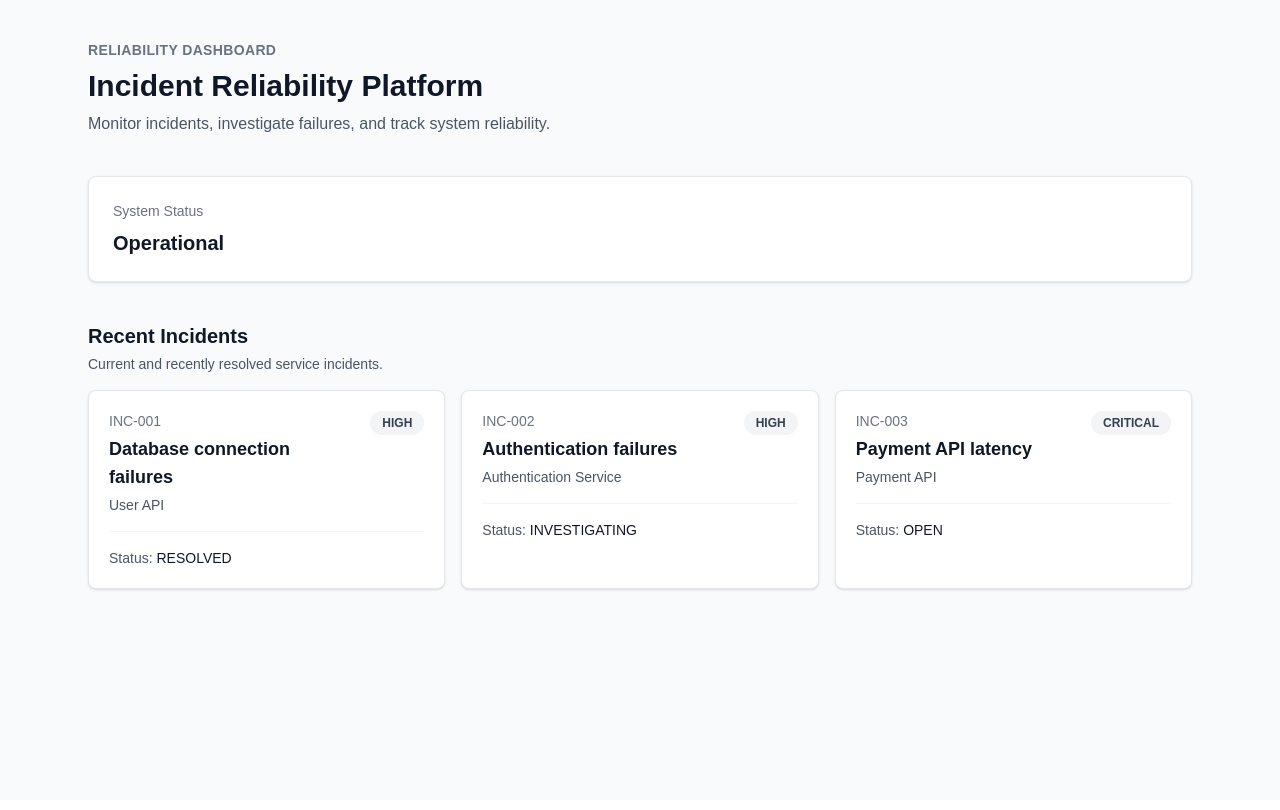
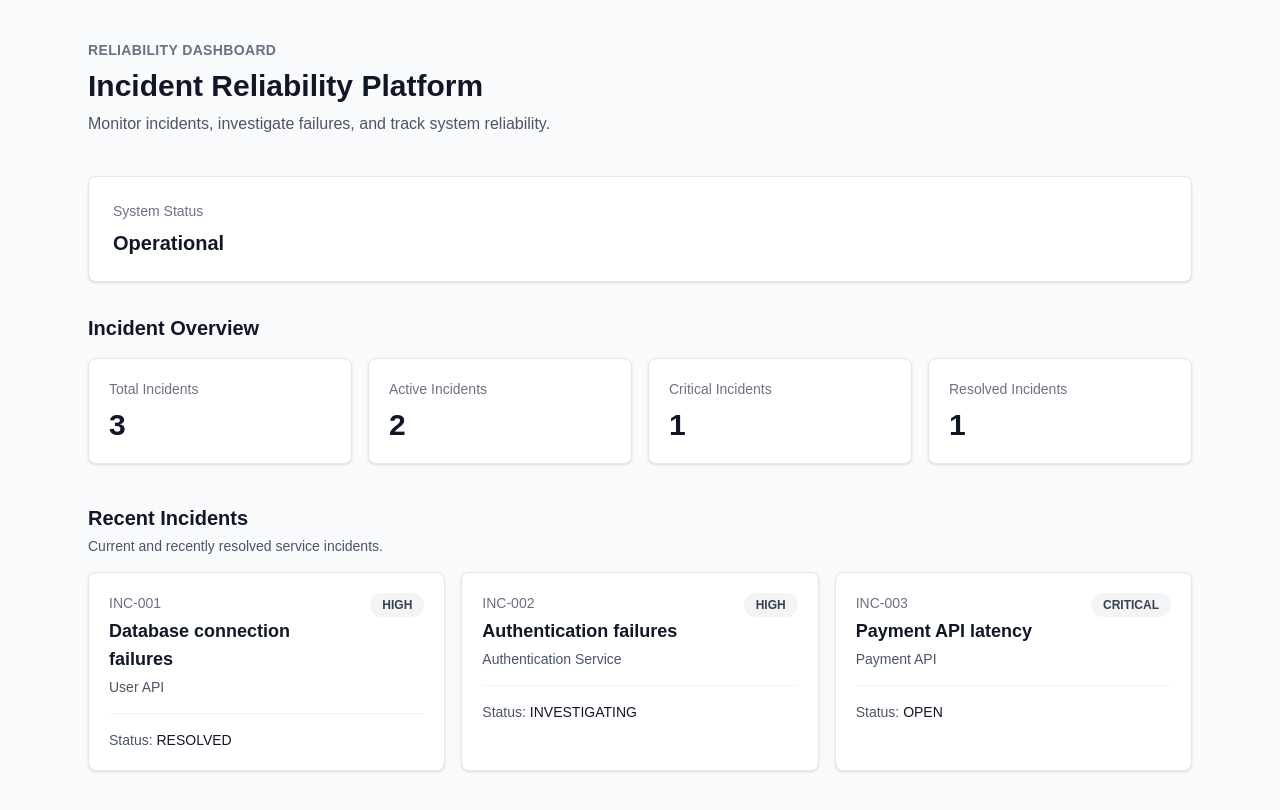
Before and after one commit to dbridgelall/incident-reliability-platform, a Next.js app: page / in a window 1280 px wide. Built offline with nearby package versions, Linux system fonts and the light colour scheme.

Commit message:
Add dynamic incident dashboard metrics

```diff
--- a/src/app/page.tsx
+++ b/src/app/page.tsx
@@ -1,4 +1,5 @@
 import IncidentCard from "@/components/IncidentCard";
+import MetricCard from "@/components/MetricCard";
 import type { Incident } from "@/types/incident";
 
 // Temporary incident data used while the application has no database.
@@ -33,6 +34,21 @@ const incidents: Incident[] = [
 export default function Home() {
   const applicationStatus: string = "Operational";
 
+  // Calculate dashboard metrics from the incident data.
+  const totalIncidents = incidents.length;
+
+  const activeIncidents = incidents.filter(
+    (incident) => incident.status !== "RESOLVED",
+  ).length;
+
+  const criticalIncidents = incidents.filter(
+    (incident) => incident.severity === "CRITICAL",
+  ).length;
+
+  const resolvedIncidents = incidents.filter(
+    (incident) => incident.status === "RESOLVED",
+  ).length;
+
   return (
     <main className="min-h-screen bg-gray-50">
       <div className="mx-auto max-w-6xl px-6 py-10">
@@ -51,7 +67,7 @@ export default function Home() {
           </p>
         </header>
 
-        <section className="mb-10 rounded-lg border border-gray-200 bg-white p-6 shadow-sm">
+        <section className="mb-8 rounded-lg border border-gray-200 bg-white p-6 shadow-sm">
           <p className="text-sm font-medium text-gray-500">
             System Status
           </p>
@@ -59,6 +75,34 @@ export default function Home() {
           <p className="mt-2 text-xl font-semibold text-gray-900">
             {applicationStatus}
           </p>
+        </section>
+
+        <section className="mb-10">
+          <h2 className="mb-4 text-xl font-semibold text-gray-900">
+            Incident Overview
+          </h2>
+
+          <div className="grid gap-4 sm:grid-cols-2 lg:grid-cols-4">
+            <MetricCard
+              label="Total Incidents"
+              value={totalIncidents}
+            />
+
+            <MetricCard
+              label="Active Incidents"
+              value={activeIncidents}
+            />
+
+            <MetricCard
+              label="Critical Incidents"
+              value={criticalIncidents}
+            />
+
+            <MetricCard
+              label="Resolved Incidents"
+              value={resolvedIncidents}
+            />
+          </div>
         </section>
 
         <section>
--- /dev/null
+++ b/src/components/MetricCard.tsx
@@ -0,0 +1,23 @@
+// Defines the data required by the MetricCard component.
+type MetricCardProps = {
+  label: string;
+  value: number;
+};
+
+// Displays a single dashboard metric.
+export default function MetricCard({
+  label,
+  value,
+}: MetricCardProps) {
+  return (
+    <article className="rounded-lg border border-gray-200 bg-white p-5 shadow-sm">
+      <p className="text-sm font-medium text-gray-500">
+        {label}
+      </p>
+
+      <p className="mt-2 text-3xl font-bold text-gray-900">
+        {value}
+      </p>
+    </article>
+  );
+}
```
